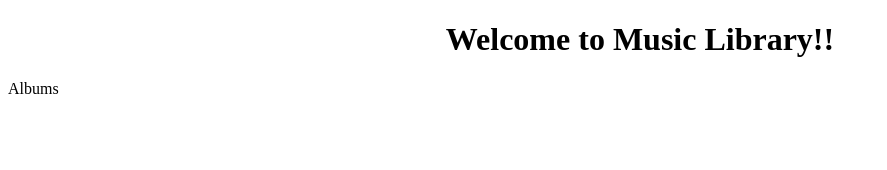
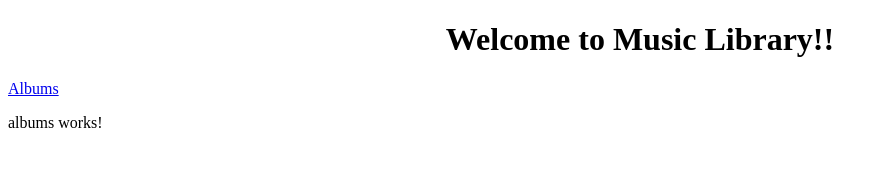
Before and after one commit to juanjcsr/rhmusic, an Angular app in the folder ng2rhmusic/: page / in a window 1280 px wide. Shown: the top 170 px of the page, without its empty margins (0-887 px from the left). Built offline with nearby package versions, Linux system fonts and the light colour scheme.

Commit message:
add tests for albums component

```diff
--- a/ng2rhmusic/src/app/app.component.html
+++ b/ng2rhmusic/src/app/app.component.html
@@ -5,5 +5,7 @@
   </h1>
 </div>
 <nav>
-  <a>Albums</a>
+  <a [routerLink]="links.albums">Albums</a>
 </nav>
+
+<router-outlet></router-outlet>
--- a/ng2rhmusic/src/app/app.component.ts
+++ b/ng2rhmusic/src/app/app.component.ts
@@ -1,4 +1,5 @@
 import { Component } from '@angular/core';
+import { RouterModule } from '@angular/router';
 
 @Component({
   selector: 'app-root',
@@ -7,4 +8,7 @@ import { Component } from '@angular/core';
 })
 export class AppComponent {
   title = 'Music Library';
+  links = {
+    albums: ['/'],
+  }
 }
--- a/ng2rhmusic/src/app/app.module.ts
+++ b/ng2rhmusic/src/app/app.module.ts
@@ -3,6 +3,7 @@ import { NgModule } from '@angular/core';
 
 import { AppComponent } from './app.component';
 import { AlbumsComponent } from './albums/albums.component';
+import { AppRoutingModule } from "app/app.router";
 
 @NgModule({
   declarations: [
@@ -10,7 +11,8 @@ import { AlbumsComponent } from './albums/albums.component';
     AlbumsComponent
   ],
   imports: [
-    BrowserModule
+    BrowserModule,
+    AppRoutingModule,
   ],
   providers: [],
   bootstrap: [AppComponent]
```
Also changed, not shown: 1 other file (tests, documents, lock files or other folders).
